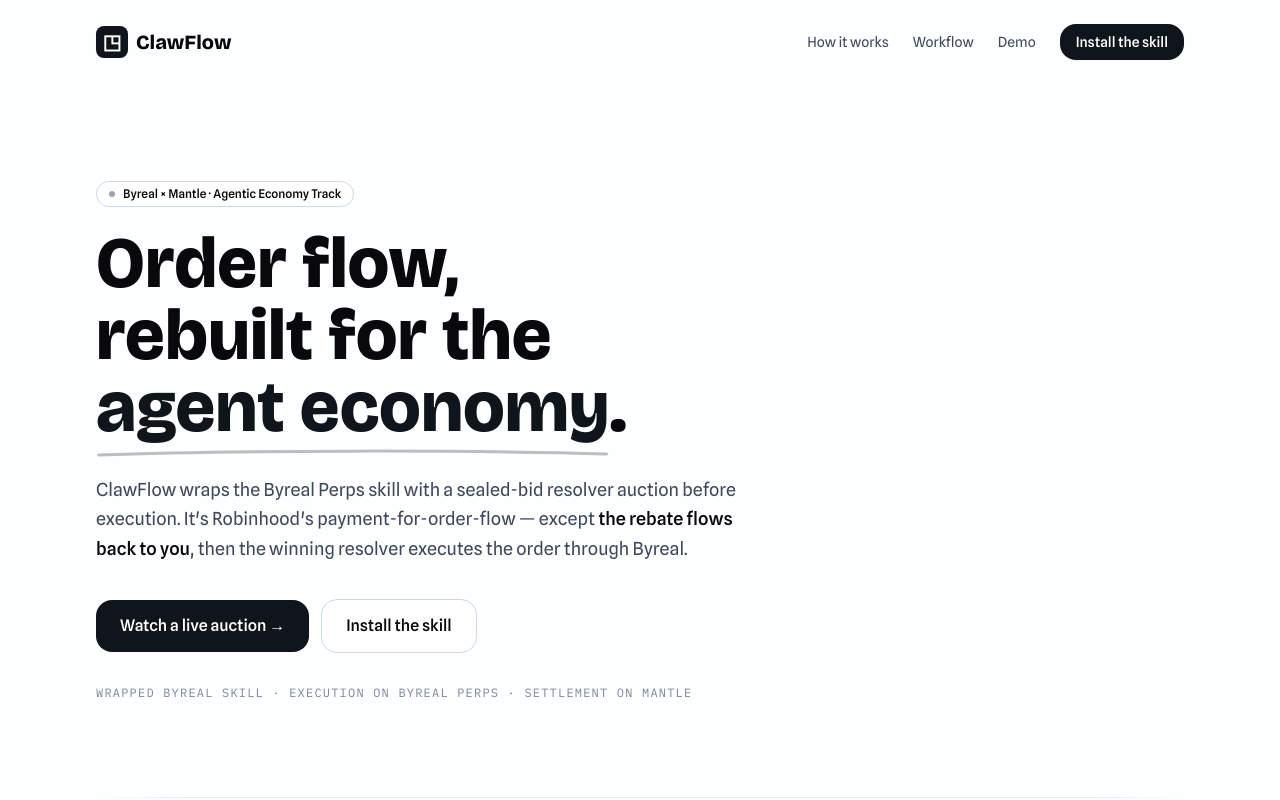
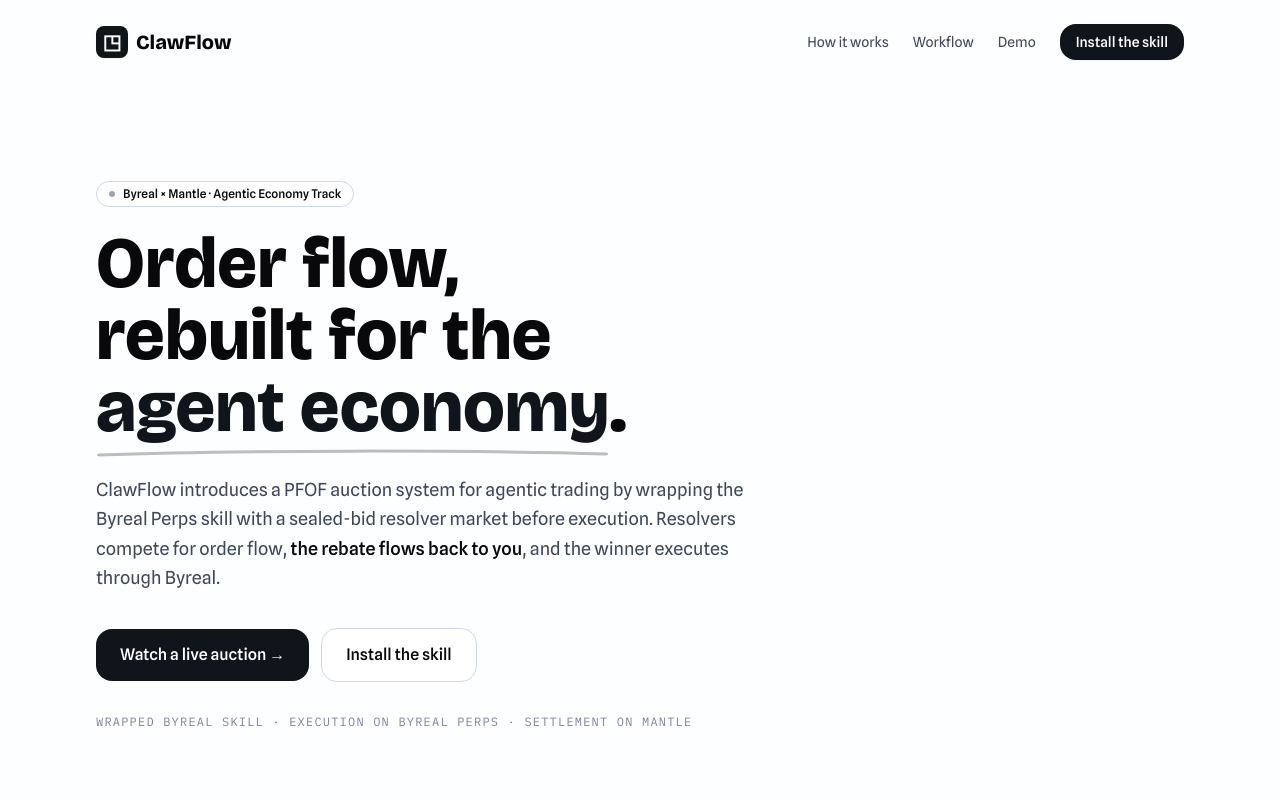
Before and after one commit to jinsuha784-design/clawflow, a Next.js app in the folder apps/web/: page / in a window 1280 px wide. Shown: the top 800 px of the page. Built offline with nearby package versions, Linux system fonts and the light colour scheme.

Commit message:
Update PFOF auction hero copy

```diff
--- a/apps/web/app/page.jsx
+++ b/apps/web/app/page.jsx
@@ -68,9 +68,10 @@
         .
       </h1>
       <p className="mt-8 max-w-2xl text-lg leading-relaxed text-ink-soft">
-        ClawFlow wraps the Byreal Perps skill with a sealed-bid resolver auction before execution.
-        It's Robinhood's payment-for-order-flow — except <span className="font-medium text-ink">the rebate flows back to you</span>,
-        then the winning resolver executes the order through Byreal.
+        ClawFlow introduces a PFOF auction system for agentic trading by wrapping the Byreal Perps
+        skill with a sealed-bid resolver market before execution. Resolvers compete for order flow,
+        <span className="font-medium text-ink"> the rebate flows back to you</span>, and the winner
+        executes through Byreal.
       </p>
       <div className="mt-9 flex flex-wrap items-center gap-3">
         <a
```
